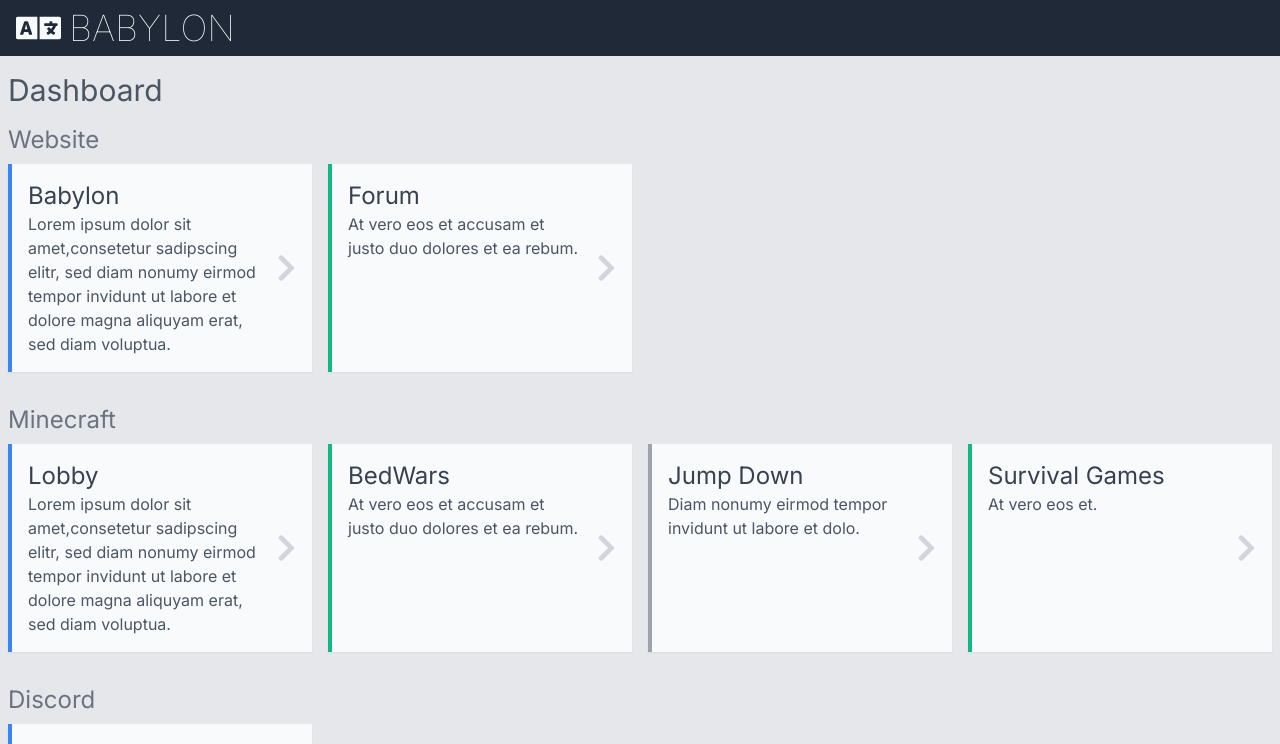
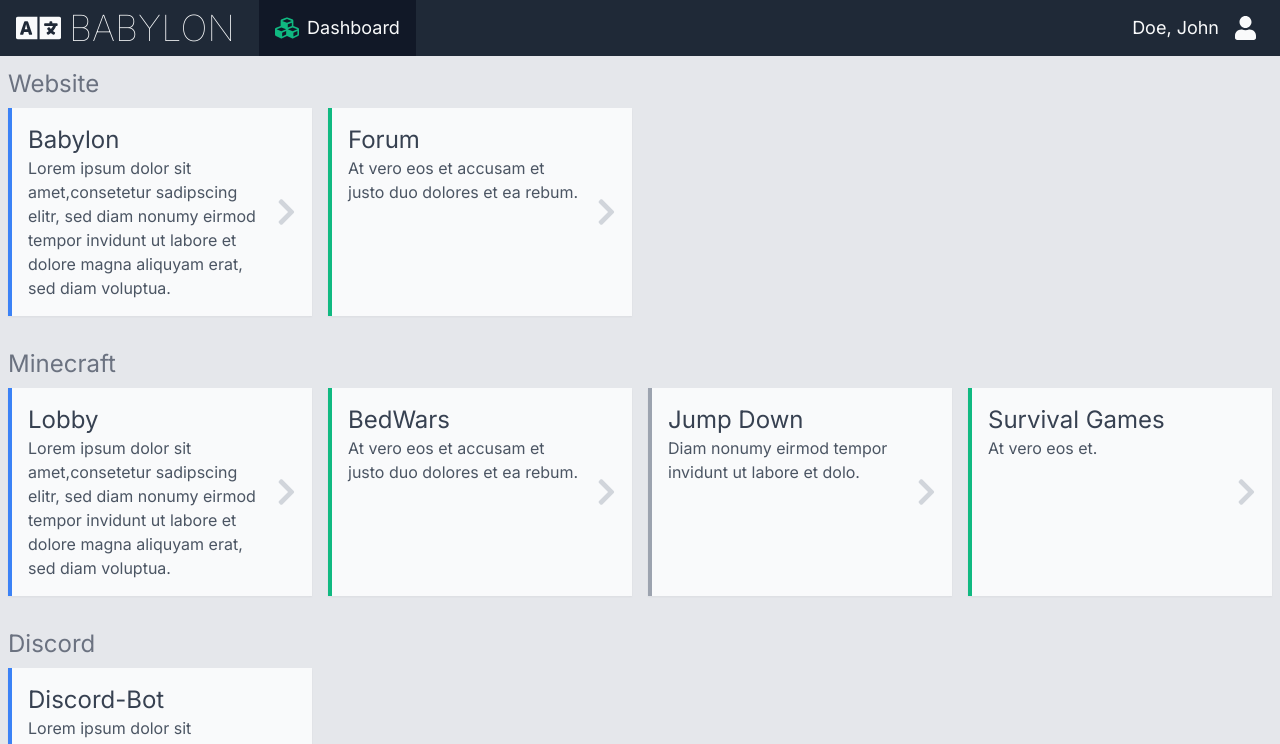
Before and after one commit to thelotusgg/babylon, a Vue app in the folder frontend/: page / in a window 1280 px wide. Shown: the top 744 px of the page. Built offline with nearby package versions, Linux system fonts and the light colour scheme.

Commit message:
#103 final rework

```diff
--- a/frontend/src/components/AppNavbar.vue
+++ b/frontend/src/components/AppNavbar.vue
@@ -1,9 +1,10 @@
 <template>
-  <nav class="bg-gray-800">
-    <div class="mx-auto lg:px-2 2xl:px-0 2xl:max-w-layoutContainer">
+  <nav class="bg-gray-800 text-gray-50 w-full fixed z-30">
+    <div class="mx-auto lg:px-2 lg:flex lg:gap-4 2xl:px-0 2xl:max-w-layoutContainer">
       <div class="flex">
-        <div class="flex items-center justify-center relative text-center cursor-pointer
-        text-gray-200 hover:text-green-500 lg:hidden w-12 p-2 text-4xl">
+        <div
+          class="flex items-center justify-center text-center cursor-pointer z-10
+          transition-colors hover:text-green-500 lg:hidden w-12 p-2 text-4xl">
           <font-awesome-icon
             :icon="['fas', 'bars']"
             @click="openMainMenu"
@@ -16,15 +17,15 @@
 
         <router-link
           :to="{name: 'dashboard'}"
-          tag="div"
-          class="flex-1 flex p-2 items-center justify-center font-thin text-4xl uppercase
-          text-gray-50 gap-2 lg:justify-start">
+          class="flex-1 flex p-2 items-center justify-center font-thin text-4xl
+          uppercase gap-2 lg:justify-start">
           <font-awesome-icon :icon="['fas', 'language']"/>
           <span class="hidden sm:block">{{ $t(appName) }}</span>
         </router-link>
 
-        <div class="flex items-center justify-center relative text-center cursor-pointer
-        text-gray-200 hover:text-green-500 lg:hidden w-12 p-2 text-4xl">
+        <div
+          class="flex items-center justify-center text-center cursor-pointer z-10
+          transition-colors hover:text-green-500 lg:hidden w-12 p-2 text-4xl">
           <font-awesome-icon
             :icon="['fas', 'user']"
             @click="openUserMenu"
@@ -35,15 +36,61 @@
             v-if="userMenuIsOpen"/>
         </div>
       </div>
+
+      <AppNavbarMenu
+        class="lg:flex-grow"
+        :class="{
+          'translate-x-0': mainMenuIsOpen,
+          '-translate-x-full lg:translate-x-0': !mainMenuIsOpen,
+        }">
+        <AppNavbarMenuItem
+          v-for="mainMenuItem in mainMenu.items"
+          :key="mainMenuItem"
+          :icon="mainMenuItem.icon"
+          :title="$t(mainMenuItem.title)"
+          :to="mainMenuItem.to"/>
+      </AppNavbarMenu>
+
+      <div id="userMenu" class="lg:relative">
+        <div
+          class="hidden text-lg gap-4 px-4 py-3 items-center group h-full cursor-pointer lg:flex">
+          <span>Doe, John</span>
+          <font-awesome-icon
+            :icon="['fas', 'user']"
+            class="text-2xl transition-colors group-hover:text-green-500"
+          />
+        </div>
+      <AppNavbarMenu
+        class="lg:flex-col lg:absolute lg:bg-gray-50 lg:text-gray-700 lg:hidden lg:right-0
+        lg:shadow-sm"
+        :class="{
+          '-translate-x-0': userMenuIsOpen,
+          'translate-x-full lg:translate-x-0': !userMenuIsOpen,
+        }">
+        <AppNavbarMenuItem
+          :type="userMenu.type"
+          v-for="userMenuItem in userMenu.items"
+          :key="userMenuItem"
+          :icon="userMenuItem.icon"
+          :title="$t(userMenuItem.title)"
+          :to="userMenuItem.to"/>
+      </AppNavbarMenu>
+      </div>
     </div>
   </nav>
 </template>
 
 <script lang="ts">
 import { defineComponent } from 'vue';
+import AppNavbarMenu from '@/components/AppNavbarMenu.vue';
+import AppNavbarMenuItem from '@/components/AppNavbarMenuItem.vue';
 
 export default defineComponent({
   name: 'AppNavbar',
+  components: {
+    AppNavbarMenu,
+    AppNavbarMenuItem,
+  },
   props: {
     appName: {
       type: String,
@@ -53,35 +100,102 @@
   data(): {
     mainMenuIsOpen: boolean;
     userMenuIsOpen: boolean;
+
+    mainMenu: {
+      items: {
+        title?: string;
+        icon: string[];
+        to: {
+          name: string,
+          params?: {
+            id: string,
+          };
+        }
+      }[];
+    };
+    userMenu: {
+      type: string;
+      items: {
+        title?: string;
+        icon: string[];
+        to: {
+          name: string,
+          params?: {
+            id: string,
+          };
+        }
+      }[];
+    };
     } {
     return {
       mainMenuIsOpen: false,
       userMenuIsOpen: false,
+
+      mainMenu: {
+        items: [
+          {
+            title: 'app.page.dashboard',
+            icon: ['fas', 'cubes'],
+            to: {
+              name: 'dashboard',
+            },
+          },
+        ],
+      },
+      userMenu: {
+        type: 'dropdown',
+        items: [
+          {
+            title: 'app.page.user.settings',
+            icon: ['fas', 'cogs'],
+            to: {
+              name: 'user.settings',
+            },
+          },
+          {
+            title: 'app.page.user.signout',
+            icon: ['fas', 'sign-out-alt'],
+            to: {
+              name: 'user.signout',
+            },
+          },
+        ],
+      },
     };
   },
   methods: {
     openMainMenu(): void {
       if (this.userMenuIsOpen) {
         this.userMenuIsOpen = false;
+        setTimeout((): void => {
+          this.mainMenuIsOpen = true;
+        }, 300);
       } else {
-        document.documentElement.style.overflow = 'hidden';
+        document.body.classList.add('overflow-hidden');
+        document.body.classList.add('lg:overflow-auto');
+        this.mainMenuIsOpen = true;
       }
-      this.mainMenuIsOpen = true;
     },
     closeMainMenu(): void {
-      document.documentElement.style.overflow = 'auto';
+      document.body.classList.remove('overflow-hidden');
+      document.body.classList.remove('lg:overflow-auto');
       this.mainMenuIsOpen = false;
     },
     openUserMenu(): void {
       if (this.mainMenuIsOpen) {
         this.mainMenuIsOpen = false;
+        setTimeout((): void => {
+          this.userMenuIsOpen = true;
+        }, 300);
       } else {
-        document.documentElement.style.overflow = 'hidden';
+        document.body.classList.add('overflow-hidden');
+        document.body.classList.add('lg:overflow-auto');
+        this.userMenuIsOpen = true;
       }
-      this.userMenuIsOpen = true;
     },
     closeUserMenu(): void {
-      document.documentElement.style.overflow = 'auto';
+      document.body.classList.remove('overflow-hidden');
+      document.body.classList.remove('lg:overflow-auto');
       this.userMenuIsOpen = false;
     },
   },
@@ -97,3 +211,15 @@
   },
 });
 </script>
+
+<style lang="scss" scoped>
+@screen lg {
+  #userMenu {
+    &:hover {
+      > ul {
+        @apply flex;
+      }
+    }
+  }
+}
+</style>
--- a/frontend/src/components/AppNavbarMenu.vue
+++ b/frontend/src/components/AppNavbarMenu.vue
@@ -1,5 +1,6 @@
 <template>
-  <ul>
+  <ul class="flex flex-col bg-gray-700 w-full h-screen transform duration-300
+    absolute lg:bg-transparent lg:static lg:flex-row lg:w-auto lg:h-auto">
     <slot/>
   </ul>
 </template>
--- a/frontend/src/components/AppNavbarMenuItem.vue
+++ b/frontend/src/components/AppNavbarMenuItem.vue
@@ -1,8 +1,20 @@
 <template>
-  <router-link tag="li" :to="to">
-    <font-awesome-icon :icon="icon" v-if="icon"/>
-    <span v-if="title">{{ $t(title) }}</span>
-  </router-link>
+  <li
+    class="text-lg hover:bg-gray-900"
+    :class="{'lg:text-base lg:hover:bg-gray-100': (type == 'dropdown')}">
+    <router-link
+      :to="to"
+      class="flex gap-2 px-4 py-3 items-center transition-colors group lg:h-full"
+      :class="{'lg:px-2 py-1 lg:type-dropdown': (type == 'dropdown')}">
+      <font-awesome-icon
+        :icon="icon"
+        v-if="icon"
+        class="text-2xl transition-colors group-hover:text-green-500"
+        :class="{'lg:text-base': (type == 'dropdown')}"
+      />
+      <span v-if="title">{{ $t(title) }}</span>
+    </router-link>
+  </li>
 </template>
 
 <script lang="ts">
@@ -21,6 +33,27 @@
       type: Object,
       required: true,
     },
+    type: {
+      type: String,
+      default: 'default',
+    },
   },
 });
 </script>
+
+<style lang="scss" scoped>
+.router-link-exact-active {
+  @apply bg-gray-900;
+  > svg {
+    @apply text-green-500;
+  }
+  &.lg\:type-dropdown {
+    @screen lg {
+      @apply bg-gray-100;
+      > svg {
+        @apply text-green-500;
+      }
+    }
+  }
+}
+</style>
```
